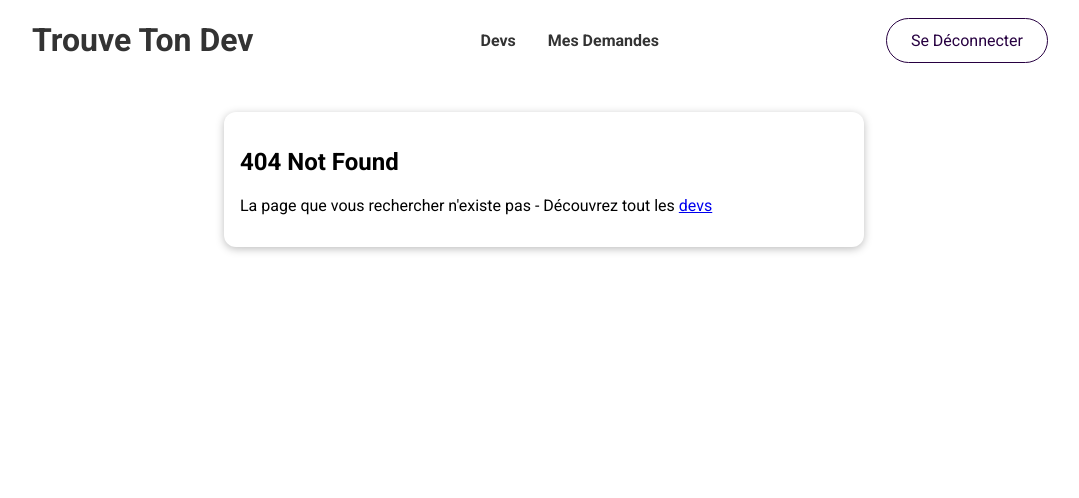
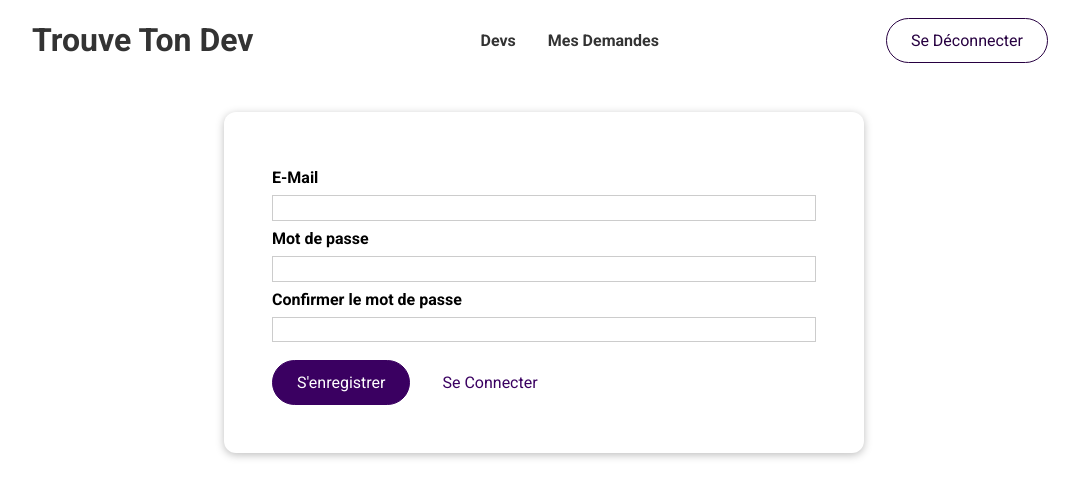
Before and after one commit to afrmounir/Trouve-Ton-Dev, a Vue app: page /signup in a window 1280 px wide. Before the commit this address had no page. Shown: the top 498 px of the page, without its empty margins (96-1175 px from the left). Built offline with nearby package versions, Linux system fonts and the light colour scheme.

Commit message:
feat: add authentification pages (login and signup)

```diff
--- a/src/router/index.js
+++ b/src/router/index.js
@@ -5,6 +5,8 @@
 import ContactDev from '../views/requests/ContactDev.vue'
 import DevRegistration from '../views/devs/DevRegistration.vue'
 import RequestsReceived from '../views/requests/RequestsReceived.vue'
+import UserLogin from '../views/auth/UserLogin.vue';
+import UserSignup from '../views/auth/UserSignup.vue';
 import NotFound from '../views/NotFound.vue'
 
 
@@ -21,6 +23,8 @@
     },
     { path: '/register', component: DevRegistration },
     { path: '/requests', component: RequestsReceived },
+    { path: '/login', component: UserLogin },
+    { path: '/signup', component: UserSignup },
     { path: '/:notFound(.*)', component: NotFound }
   ]
 })
--- /dev/null
+++ b/src/views/auth/UserLogin.vue
@@ -0,0 +1,109 @@
+<script>
+import { useVuelidate } from '@vuelidate/core'
+import { required, email, minLength } from '@vuelidate/validators'
+
+export default {
+  setup() {
+    return {
+      v$: useVuelidate()
+    }
+  },
+  data() {
+    return {
+      email: '',
+      password: '',
+      mode: 'login'
+    }
+  },
+  validations() {
+    return {
+      email: { required, email },
+      password: { required, minLength: minLength(5) }
+    }
+  },
+  methods: {
+    async submitForm() {
+      const isFormCorrect = await this.v$.$validate()
+
+      if (isFormCorrect) {
+        const formData = {
+          email: this.email,
+          password: this.password
+        }
+        console.log(formData)
+        //send http request
+      }
+    }
+  }
+}
+</script>
+
+<template>
+  <base-card>
+    <form @submit.prevent="submitForm">
+      <div class="form-control" :class="{ error: v$.email.$error }">
+        <label for="email">E-Mail</label>
+        <input type="email" id="email" name="email" v-model.trim="email" />
+        <p v-if="v$.email.$error">Veuillez entrez un email</p>
+      </div>
+      <div class="form-control" :class="{ error: v$.password.$error }">
+        <label for="password">Mot de passe</label>
+        <input type="password" id="password" name="password" v-model.trim="password" />
+        <p v-if="v$.password.$error">Veuillez entrez un mot de passe d'au moins 5 caractères</p>
+      </div>
+      <base-button>Se Connecter</base-button>
+      <base-button link to="/signup" mode="flat">S'enregistrer</base-button>
+    </form>
+  </base-card>
+</template>
+
+<style scoped>
+form {
+  margin: 1rem;
+  padding: 1rem;
+}
+
+.form-control {
+  margin: 0.5rem 0;
+}
+
+label {
+  font-weight: bold;
+  margin-bottom: 0.5rem;
+  display: block;
+}
+
+input,
+textarea {
+  display: block;
+  width: 100%;
+  font: inherit;
+  border: 1px solid #ccc;
+  padding: 0.15rem;
+}
+
+input:focus,
+textarea:focus {
+  border-color: #3d008d;
+  background-color: #faf6ff;
+  outline: none;
+}
+
+.error {
+  color: red;
+}
+
+.error input,
+.error textarea {
+  border: 1px solid rgb(199, 199, 199);
+  border-color: red;
+}
+
+.actions {
+  text-align: center;
+}
+
+button {
+  margin-top: 10px;
+}
+</style>
--- /dev/null
+++ b/src/views/auth/UserSignup.vue
@@ -0,0 +1,122 @@
+<script>
+import { useVuelidate } from '@vuelidate/core'
+import { required, email, minLength, sameAs } from '@vuelidate/validators'
+
+export default {
+  setup() {
+    return {
+      v$: useVuelidate()
+    }
+  },
+  data() {
+    return {
+      email: '',
+      password: '',
+      confirmPassword: '',
+      mode: 'login'
+    }
+  },
+  validations() {
+    return {
+      email: { required, email },
+      password: { required, minLength: minLength(5) },
+      confirmPassword: { required, sameAsPassword: sameAs(this.password) }
+    }
+  },
+  methods: {
+    async submitForm() {
+      const isFormCorrect = await this.v$.$validate()
+
+      if (isFormCorrect) {
+        const formData = {
+          email: this.email,
+          password: this.password,
+          confirmPassword: this.confirmPassword
+        }
+        console.log(formData)
+        //send http request
+      }
+    }
+  }
+}
+</script>
+
+<template>
+  <base-card>
+    <form @submit.prevent="submitForm">
+      <div class="form-control" :class="{ error: v$.email.$error }">
+        <label for="email">E-Mail</label>
+        <input type="email" id="email" name="email" v-model.trim="email" />
+        <p v-if="v$.email.$error">Veuillez entrez un email</p>
+      </div>
+      <div class="form-control" :class="{ error: v$.password.$error }">
+        <label for="password">Mot de passe</label>
+        <input type="password" id="password" name="password" v-model.trim="password" />
+        <p v-if="v$.password.$error">Veuillez entrez un mot de passe d'au moins 5 caractères</p>
+      </div>
+      <div class="form-control" :class="{ error: v$.confirmPassword.$error }">
+        <label for="confirm-password">Confirmer le mot de passe</label>
+        <input
+          type="password"
+          id="confirm-password"
+          name="confirm-password"
+          v-model.trim="confirmPassword"
+        />
+        <p v-if="v$.confirmPassword.$error">Les mots de passe doivent être identiques</p>
+      </div>
+      <base-button>S'enregistrer</base-button>
+      <base-button link to="/login" mode="flat">Se Connecter</base-button>
+    </form>
+  </base-card>
+</template>
+
+<style scoped>
+form {
+  margin: 1rem;
+  padding: 1rem;
+}
+
+.form-control {
+  margin: 0.5rem 0;
+}
+
+label {
+  font-weight: bold;
+  margin-bottom: 0.5rem;
+  display: block;
+}
+
+input,
+textarea {
+  display: block;
+  width: 100%;
+  font: inherit;
+  border: 1px solid #ccc;
+  padding: 0.15rem;
+}
+
+input:focus,
+textarea:focus {
+  border-color: #3d008d;
+  background-color: #faf6ff;
+  outline: none;
+}
+
+.error {
+  color: red;
+}
+
+.error input,
+.error textarea {
+  border: 1px solid rgb(199, 199, 199);
+  border-color: red;
+}
+
+.actions {
+  text-align: center;
+}
+
+button {
+  margin-top: 10px;
+}
+</style>
```
